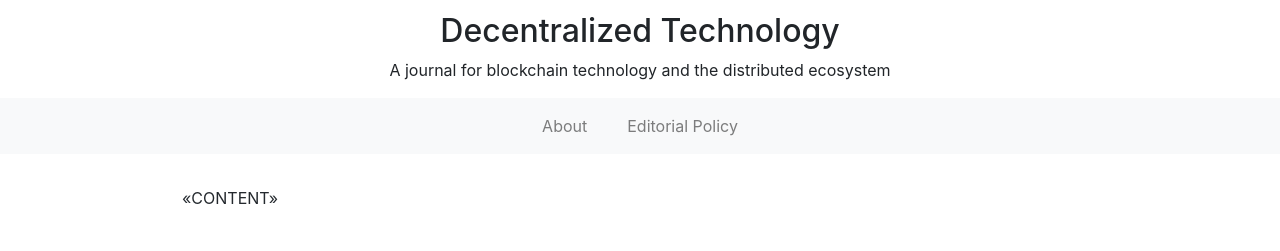
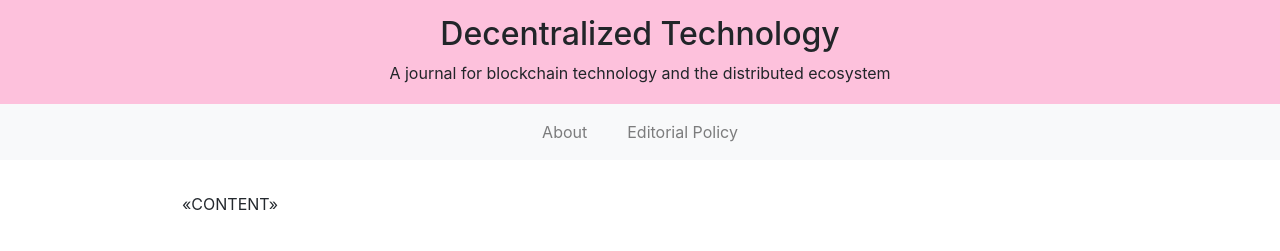
Before and after one commit to tokenjournal/site, a website: page template.html in a window 1280 px wide. Drawn offline with nearby package versions, Linux system fonts and the light colour scheme.

Commit message:
And now it's pink...

```diff
--- a/template.html
+++ b/template.html
@@ -11,8 +11,10 @@
     <link rel="stylesheet" href="https://maxcdn.bootstrapcdn.com/bootstrap/4.0.0/css/bootstrap.min.css" integrity="sha384-Gn5384xqQ1aoWXA+058RXPxPg6fy4IWvTNh0E263XmFcJlSAwiGgFAW/dAiS6JXm" crossorigin="anonymous">
 </head>
 <body>
-  <h2 style="text-align: center; padding: 12px 0px 0px 0px">Decentralized Technology</h2>
-  <p style="text-align: center; padding: 0 !important">A journal for blockchain technology and the distributed ecosystem</p>
+  <div style="background-color: #FDC1DC; padding: 3px 3px">
+    <h2 style="text-align: center; padding: 12px 0px 0px 0px">Decentralized Technology</h2>
+    <p style="text-align: center; padding: 0 !important">A journal for blockchain technology and the distributed ecosystem</p>
+  </div>
   <nav class="navbar navbar-expand-lg navbar-light bg-light">
     <button class="navbar-toggler" type="button" data-toggle="collapse" data-target="#navbarSupportedContent" aria-controls="navbarSupportedContent" aria-expanded="false" aria-label="Toggle navigation">
       <span class="navbar-toggler-icon"></span>
```
Also changed, not shown: content/index.md (+0 -2 lines).
